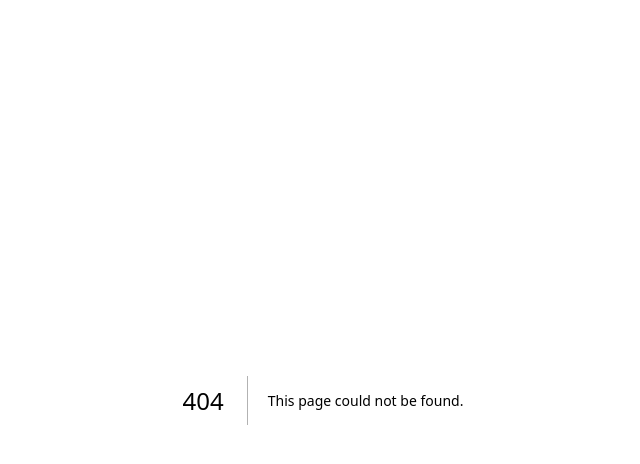
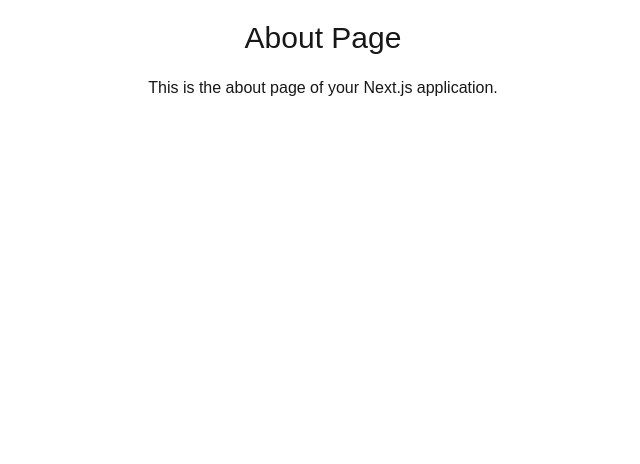
Before and after one commit to UtkarshJaiswal1406/learn-next, a Next.js app: page /about in a window 1280 px wide. Before the commit this address had no page. Shown: the top 464 px of the page, without its empty margins (317-957 px from the left). Built offline with nearby package versions, Linux system fonts and the light colour scheme.

Commit message:
Add About page and update index

```diff
--- /dev/null
+++ b/pages/about.js
@@ -0,0 +1,36 @@
+import React, { useEffect, useState } from 'react';
+
+const About = () => {
+  const [visible, setVisible] = useState(false);
+
+  useEffect(() => {
+    setTimeout(() => setVisible(true), 100);
+  }, []);
+
+  return (
+    <div>
+      <h1
+        className="text-3xl mt-5 flex justify-center mb-5"
+        style={{
+          opacity: visible ? 1 : 0,
+          transform: visible ? 'translateY(0)' : 'translateY(20px)',
+          transition: 'opacity 2s ease-in-out, transform 2s ease-out',
+        }}
+      >
+        About Page
+      </h1>
+      <p
+        className="flex justify-center"
+        style={{
+          opacity: visible ? 1 : 0,
+          transform: visible ? 'translateY(0)' : 'translateY(20px)',
+          transition: 'opacity 2s ease-in-out, transform 2s ease-out',
+        }}
+      >
+        This is the about page of your Next.js application.
+      </p>
+    </div>
+  );
+};
+
+export default About;
--- a/pages/index.js
+++ b/pages/index.js
@@ -1,6 +1,6 @@
 import Image from "next/image";
 import localFont from "next/font/local";
-
+import Blog from "./about"
 const geistSans = localFont({
   src: "./fonts/GeistVF.woff",
   variable: "--font-geist-sans",
@@ -61,6 +61,14 @@
           >
             Read our docs
           </a>
+          <a href = "/about" className="rounded-full bg-cyan-600 border border-solid border-black/[.08] dark:border-white/[.145] flex items-center jutify-center hover:bg-[#3f788c] text-sm sm:text-base h-10 sm:h-12 px-4 sm:px-5 sm:min-w-44">
+          Go to about page <Image
+              className="dark:invert ml-2"
+              src="/arrow-right.svg"
+              alt="arrow-right"
+              width={20}
+              height={20}
+            /></a>
         </div>
       </main>
       <footer className="row-start-3 flex gap-6 flex-wrap items-center justify-center">
```
Also changed, not shown: public/arrow-right.svg (added), 1 other file (tests, documents, lock files or other folders).
